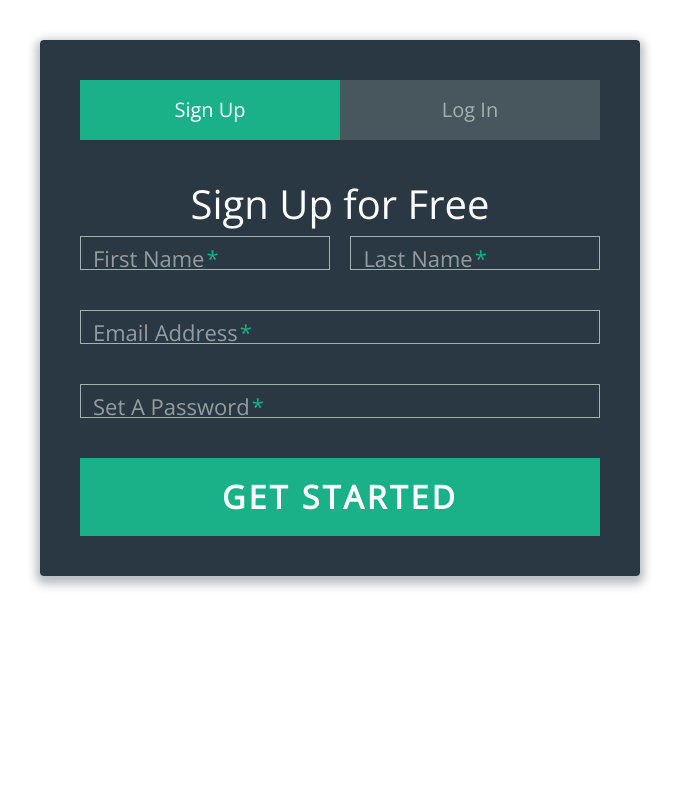
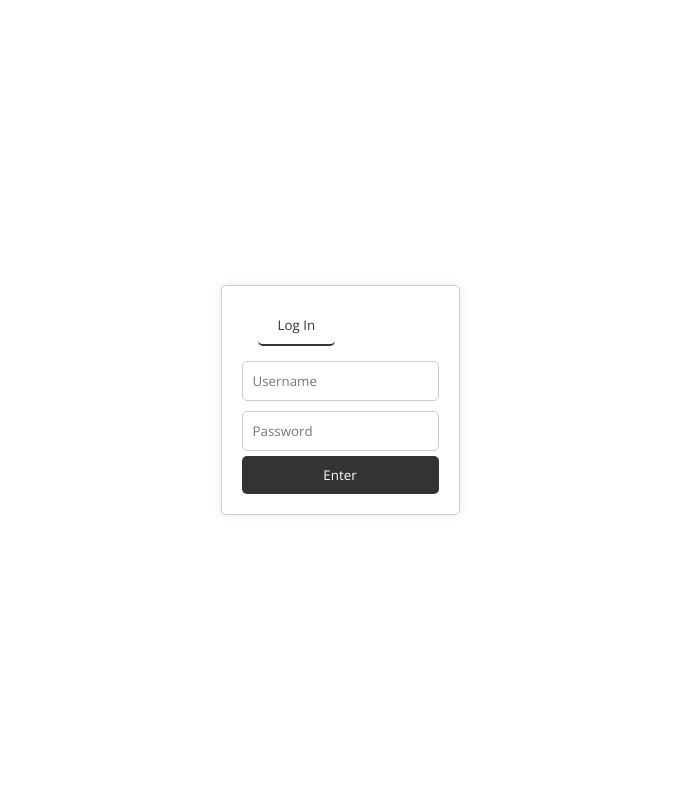
Before and after one commit to Mahdi-Habibi/University-final-project, a PHP site: page /signUp-logIn.html in a window 1280 px wide. Shown: the whole page, without its empty margins (300-979 px from the left). Run offline with PHP 8.4, Linux system fonts and the light colour scheme; style sheets or scripts are compiled from the project's sources.

Commit message:
sign up / log in session

```diff
--- a/css/style.scss
+++ b/css/style.scss
@@ -578,199 +578,63 @@
 
 // signup login
 
-$body-bg: #c1bdba;
-$form-bg: #13232f;
-$white: #ffffff;
-
-$main: #1ab188;
-$main-light: lighten($main,5%);
-$main-dark: darken($main,5%);
-
-$gray-light: #a0b3b0;
-$gray: #ddd;
-
-$thin: 300;
-$normal: 400;
-$bold: 600;
-$br: 4px;
-
-*,
-*:after,
-*:before {
-    box-sizing: border-box;
+body {
+    font-family: Arial, sans-serif;
+    margin: 0;
+    display: flex;
+    justify-content: center;
+    align-items: center;
+    height: 100vh;
   }
 
-html {
-    overflow-y: scroll;
+  .container {
+    border: 1px solid #ccc;
+    border-radius: 5px;
+    padding: 20px;
+    box-shadow: 0 0 10px rgba(0, 0, 0, 0.1);
   }
 
-body {
-    background: $body-bg;
-    font-family: 'Titillium Web', sans-serif;
+  .tabs {
+    display: flex;
+    justify-content: center;
+    margin-bottom: 10px;
   }
 
-a {
-    text-decoration: none;
-    color: $main;
-    transition: 0.5s ease;
-    &:hover {
-        color: $main-dark;
-    }
+  .tab-button {
+    border: none;
+    background: none;
+    padding: 10px 20px;
+    cursor: pointer;
+    outline: none;
   }
 
-.form {
-    background: rgba($form-bg,.9);
-    padding: 40px;
-    max-width: 600px;
-    margin: 40px auto;
-    border-radius: $br;
-    box-shadow: 0 4px 10px 4px rgba($form-bg,.3);
+  .tab-button.active {
+    color: #333;
+    border-bottom: 2px solid #333;
   }
 
-.tab-group {
-    list-style: none;
-    padding: 0;
-    margin: 0 0 40px;
-    &:after {
-        content: "";
-        display: table;
-        clear: both;
-    }
-    li a {
-        display: block;
-        text-decoration: none;
-        padding: 15px;
-        background: rgba($gray-light,.25);
-        color: $gray-light;
-        font-size: 20px;
-        float: left;
-        width: 50%;
-        text-align: center;
-        cursor: pointer;
-        transition: 0.5s ease;
-        &:hover {
-            background: $main-dark;
-            color: $white;
-        }
-    }
-    .active a {
-        background: $main;
-        color: $white;
-    }
+  .form-box {
+    display: flex;
+    justify-content: center;
   }
 
-.tab-content > div:last-child {
-    display: none;
+  form {
+    display: flex;
+    flex-direction: column;
   }
 
-h1 {
-    text-align: center;
-    color: $white;
-    font-weight: $thin;
-    margin: 0 0 40px;
+  input {
+    margin: 5px 0;
+    padding: 10px;
+    border: 1px solid #ccc;
+    border-radius: 5px;
   }
 
-label {
-    position: absolute;
-    transform: translateY(6px);
-    left: 13px;
-    color: rgba($white,.5);
-    transition: all 0.25s ease;
-    -webkit-backface-visibility: hidden;
-    pointer-events: none;
-    font-size: 22px;
-    .req {
-        margin: 2px;
-        color: $main;
+  button {
+    padding: 10px;
+    border: none;
+    background-color: #333;
+    color: #fff;
+    border-radius: 5px;
+    cursor: pointer;
   }
-}
-
-label.active {
-    transform: translateY(50px);
-    left: 2px;
-    font-size: 14px;
-    .req {
-        opacity: 0;
-    }
-}
-
-label.highlight {
-    color: $white;
-}
-
-input,
-textarea {
-    font-size: 22px;
-    display: block;
-    width: 100%;
-    height: 100%;
-    padding: 5px 10px;
-    background: none;
-    background-image: none;
-    border: 1px solid $gray-light;
-    color: $white;
-    border-radius: 0;
-    transition: border-color 0.25s ease, box-shadow 0.25s ease;
-    &:focus {
-        outline: 0;
-        border-color: $main;
-    }
-}
-
-textarea {
-    border: 2px solid $gray-light;
-    resize: vertical;
-}
-
-.field-wrap {
-    position: relative;
-    margin-bottom: 40px;
-}
-
-.top-row {
-    &:after {
-        content: "";
-        display: table;
-        clear: both;
-    }
-
-    > div {
-        float: left;
-        width: 48%;
-        margin-right: 4%;
-        &:last-child {
-            margin: 0;
-        }
-    }
-}
-
-.button {
-    border: 0;
-    outline: none;
-    border-radius: 0;
-    padding: 15px 0;
-    font-size: 2rem;
-    font-weight: $bold;
-    text-transform: uppercase;
-    letter-spacing: 0.1em;
-    background: $main;
-    color: $white;
-    transition: all 0.5s ease;
-    -webkit-appearance: none;
-
-    &:focus,
-    &:hover {
-        background: $main-dark;
-        transition: all 0.5s ease; // Transition properties should be included here
-    }
-}
-
-.button-block {
-    display: block;
-    width: 100%;
-}
-
-.forgot {
-    margin-top: -20px;
-    text-align: right;
-}
--- /dev/null
+++ b/js/login-signup.min.js
@@ -0,0 +1 @@
+const loginForm=document.getElementById("login-form"),signupForm=document.getElementById("signup-form"),loginTab=document.querySelector(".tab-button:nth-child(1)"),signupTab=document.querySelector(".tab-button:nth-child(2)");function switchTab(tab){"login"===tab?(loginForm.style.display="block",signupForm.style.display="none",loginTab.classList.add("active"),signupTab.classList.remove("active")):(loginForm.style.display="none",signupForm.style.display="block",loginTab.classList.remove("active"),signupTab.classList.add("active"))}function login(event){event.preventDefault();const formData=new FormData(loginForm),data=Object.fromEntries(formData.entries());console.log("Login Data:",data),loginForm.reset()}function signup(event){event.preventDefault();const formData=new FormData(signupForm),data=Object.fromEntries(formData.entries());console.log("Signup Data:",data),signupForm.reset()}loginForm.addEventListener("submit",login),signupForm.addEventListener("submit",signup),loginTab.addEventListener("click",()=>switchTab("login")),signupTab.addEventListener("click",()=>switchTab("signup"));
--- a/signUp-logIn.html
+++ b/signUp-logIn.html
@@ -1,112 +1,32 @@
 <!DOCTYPE html>
 <html lang="en">
 <head>
-        <meta charset="utf-8">
-            <title>signUp logIn</title>
-            <meta name="description" content="">
-                <meta name="viewport" content="width=device-width, initial-scale=1">
-
-                    <meta property="og:title" content="">
-                        <meta property="og:type" content="">
-                            <meta property="og:url" content="">
-                                <meta property="og:image" content="">
-
-                                    <link rel="icon" href="/img/profile.png" type="image/svg+xml">
-                                        <link rel="stylesheet" href="css/all.min.css">
-                                            <link rel="stylesheet" href="css/normalize.css">
-                                                <link rel="stylesheet" href="css/style.css">
-                                                    <link rel="stylesheet" href="css/style.scss">
-                                                        <link rel="stylesheet" href="css/bootstrap.min.css">
-                                                            <link rel="stylesheet" href="css/swiper-bundle.min.css">
-                                                                <link rel="manifest" href="site.webmanifest">
-                                                                    <meta name="theme-color" content="#fafafa"></head>
+  <meta charset="UTF-8">
+  <meta name="viewport" content="width=device-width, initial-scale=1.0">
+  <title>Login/Sign Up</title>
+  <link rel="stylesheet" href="styles.css">
+</head>
 <body>
-                                                                        <div class="form">
-
-                                                                            <ul class="tab-group">
-                                                                                <li class="tab active">
-                                                                                    <a href="#signup">Sign Up</a>
-                                                                                </li>
-                                                                                <li class="tab">
-                                                                                    <a href="#login">Log In</a>
-                                                                                </li>
-                                                                            </ul>
-
-                                                                            <div class="tab-content">
-                                                                                <div id="signup">
-                                                                                    <h1>Sign Up for Free</h1>
-
-                                                                                    <form action="/" method="post">
-
-                                                                                        <div class="top-row">
-                                                                                            <div class="field-wrap">
-                                                                                                <label>
-                                                                                                    First Name<span class="req">*</span>
-                                                                                                </label>
-                                                                                                <input type="text" required="required" autocomplete="off"/>
+  <div class="container">
+    <div class="tabs">
+      <button class="tab-button active" onclick="switchTab('login')">Log In</button>
+      <button class="tab-button" onclick="switchTab('signup')">Sign Up</button>
     </div>
-
-                                                                                            <div class="field-wrap">
-                                                                                                <label>
-                                                                                                    Last Name<span class="req">*</span>
-                                                                                                </label>
-                                                                                                <input type="text" required="required" autocomplete="off"/>
+    <div class="form-box">
+      <form id="login-form">
+        <input type="text" name="username" placeholder="Username">
+        <input type="password" name="password" placeholder="Password">
+        <button type="submit">Enter</button>
+      </form>
+      <form id="signup-form" style="display:none;">
+        <input type="text" name="username" placeholder="Username">
+        <input type="email" name="email" placeholder="Email">
+        <input type="password" name="password" placeholder="Password">
+        <input type="password" name="confirmPassword" placeholder="Confirm Password">
+        <button type="submit">Sign Up</button>
+      </form>
     </div>
   </div>
-
-                                                                                        <div class="field-wrap">
-                                                                                            <label>
-                                                                                                Email Address<span class="req">*</span>
-                                                                                            </label>
-                                                                                            <input type="email" required="required" autocomplete="off"/>
-                                                                                        </div>
-
-                                                                                        <div class="field-wrap">
-                                                                                            <label>
-                                                                                                Set A Password<span class="req">*</span>
-                                                                                            </label>
-                                                                                            <input type="password" required="required" autocomplete="off"/>
-                                                                                        </div>
-
-                                                                                        <button type="submit" class="button button-block"/>Get Started</button>
-
-                                                                                </form>
-
-                                                                            </div>
-
-                                                                            <div id="login">
-                                                                                <h1>Welcome Back!</h1>
-
-                                                                                <form action="/" method="post">
-
-                                                                                    <div class="field-wrap">
-                                                                                        <label>
-                                                                                            Email Address<span class="req">*</span>
-                                                                                        </label>
-                                                                                        <input type="email" required="required" autocomplete="off"/>
-                                                                                    </div>
-
-                                                                                    <div class="field-wrap">
-                                                                                        <label>
-                                                                                            Password<span class="req">*</span>
-                                                                                        </label>
-                                                                                        <input type="password" required="required" autocomplete="off"/>
-                                                                                    </div>
-
-                                                                                    <p class="forgot">
-                                                                                        <a href="#">Forgot Password?</a>
-                                                                                    </p>
-
-                                                                                    <button class="button button-block"/>Log In</button>
-
-                                                                            </form>
-
-                                                                        </div>
-
-                                                                    </div>
-                                                                    <!-- tab-content -->
-
-                                                                </div>
-                                                                <!-- /form -->
+  <script src="./js/login-signup.js"></script>
 </body>
 </html>
```
Also changed, not shown: js/login-signup.js (added, +41 -0 lines). Lines whose indentation alone changed are shown as unchanged.
